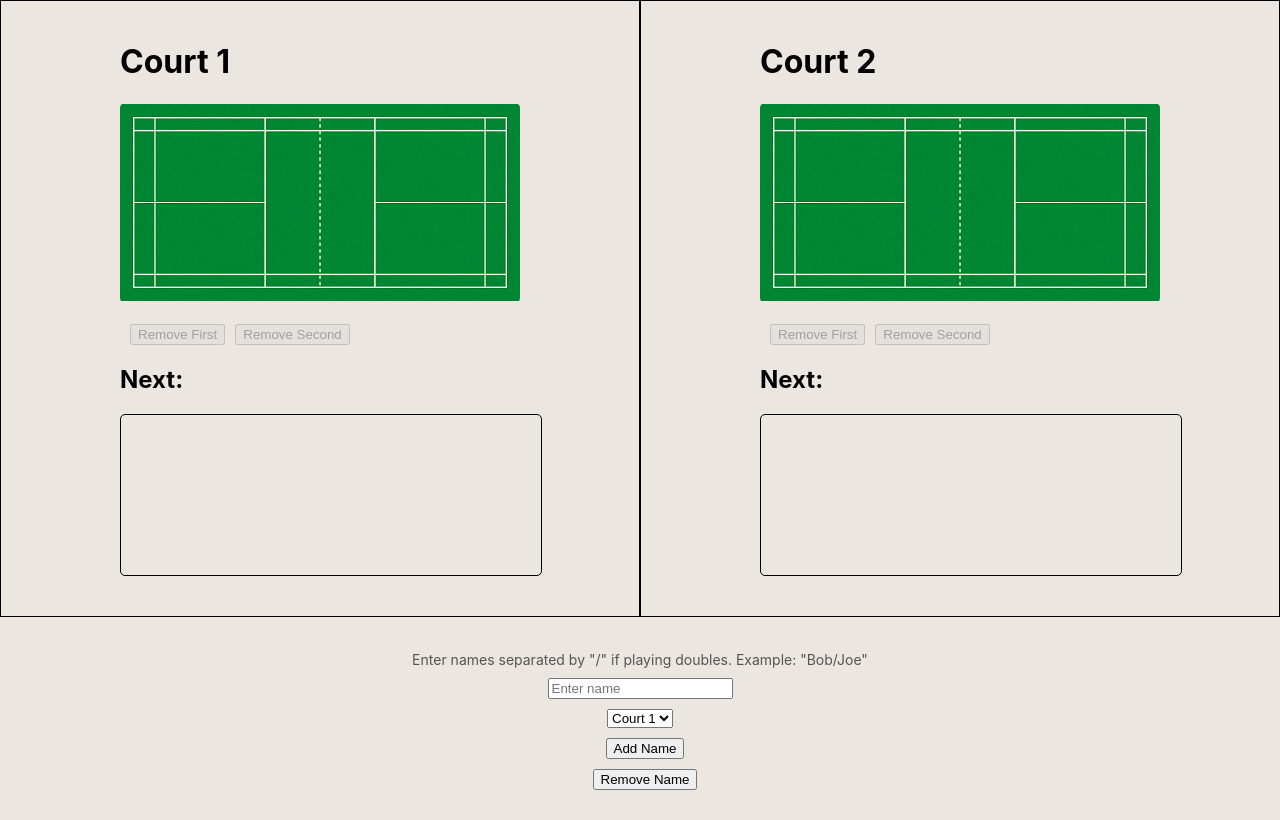
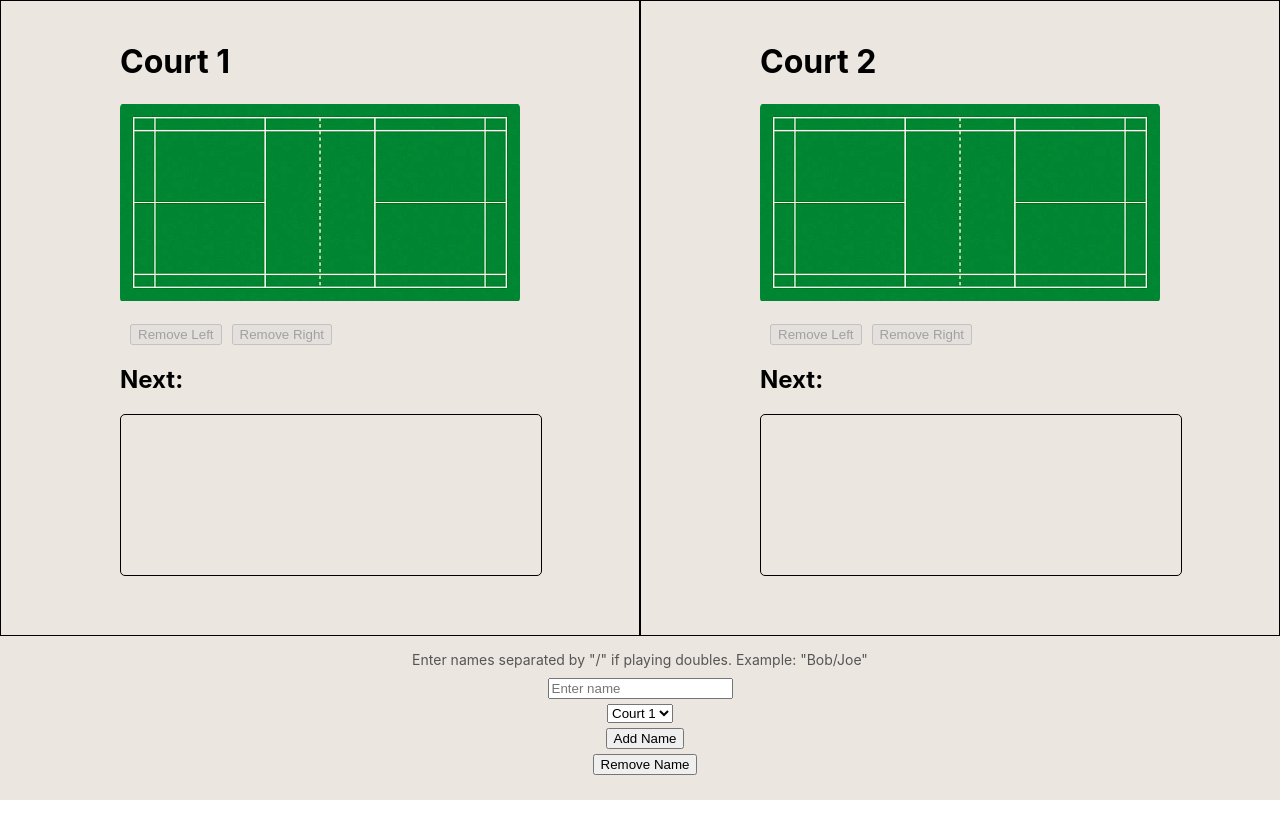
Before and after one commit to junjielai03/badminton-queue, a React (Create React App) app: page / in a window 1280 px wide. Built offline with nearby package versions, Linux system fonts and the light colour scheme.

Commit message:
committed

```diff
--- a/src/App.css
+++ b/src/App.css
@@ -81,7 +81,7 @@ button {
   display: flex;
   flex-direction: column;
   align-items: center;
-  padding: 20px;
+  padding: 1px;
   width: 100%;
 }
 
@@ -94,5 +94,5 @@ button {
 .input-section input,
 .input-section select,
 .input-section button {
-  margin-bottom: 10px;
+  margin-bottom: 5px;
 }
--- a/src/App.js
+++ b/src/App.js
@@ -31,10 +31,10 @@ const QueueAndStackComponent = ({ title, queue, setQueue, stack, setStack }) =>
         </div>
       <div>
         <button onClick={() => removeFirstFromStack(stack, setStack, queue, setQueue)} disabled={stack.length < 1}>
-          Remove First
+          Remove Left
         </button>
         <button onClick={() => removeSecondFromStack(stack, setStack, queue, setQueue)} disabled={stack.length < 2}>
-          Remove Second
+          Remove Right
         </button>
       </div>
       <h2>Next:</h2>
```
